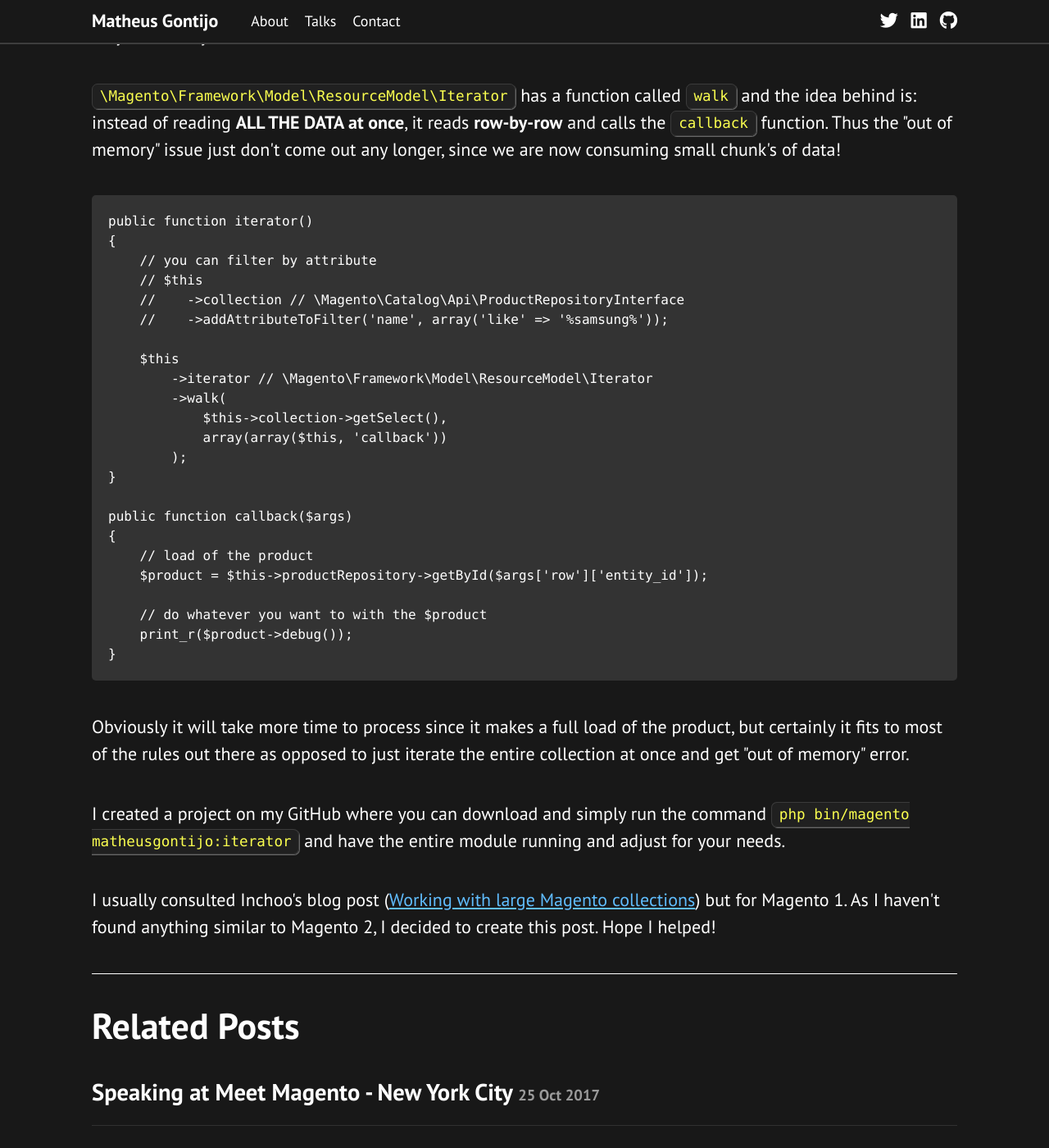
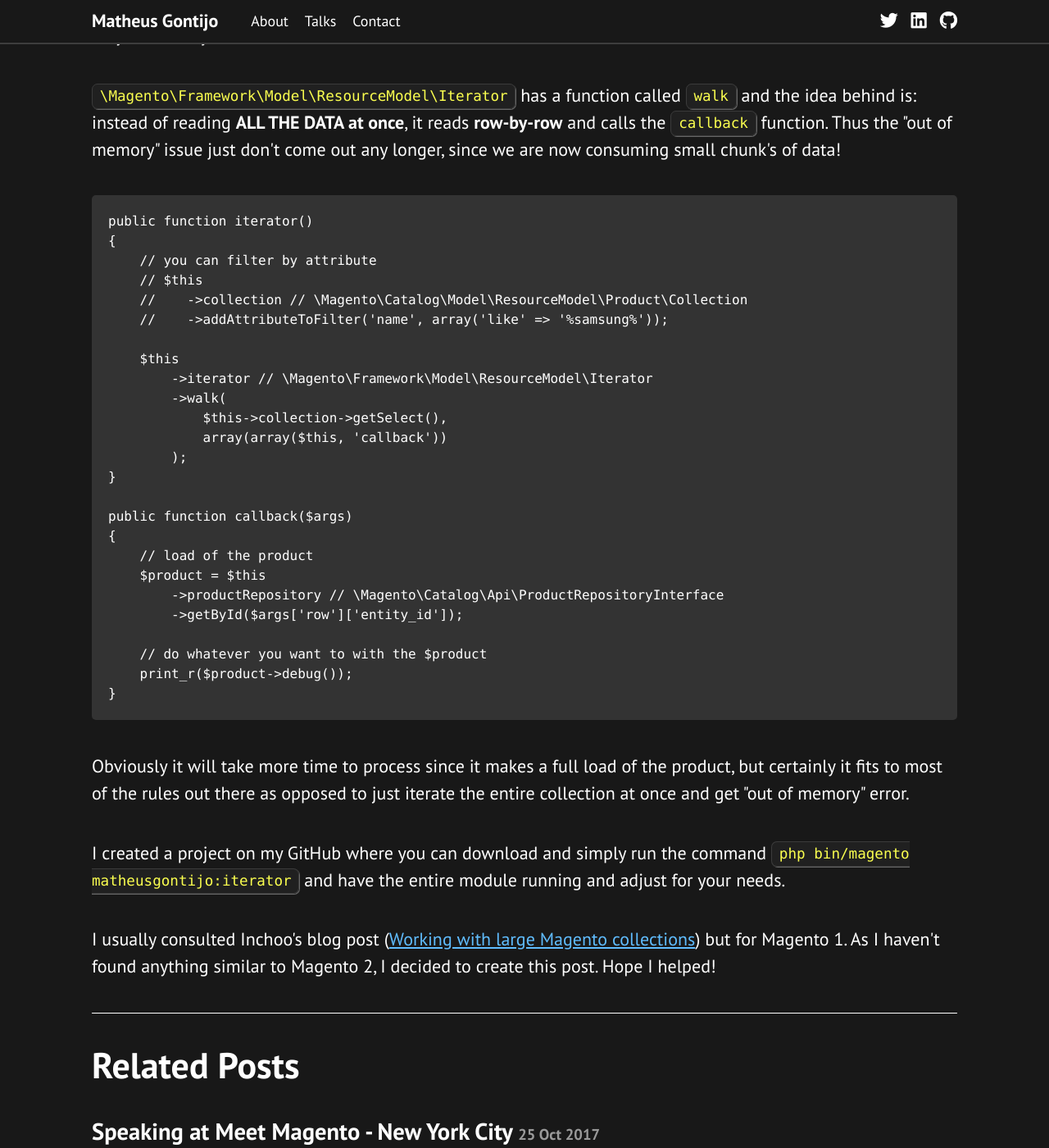
Before and after one commit to matheusgontijo/matheusgontijo.com, a Jekyll site: the page built from _posts/2018-02-10-magento-2-working-with-large-collections-php-fatal-error-allowed-memory-size-of-xxxx-bytes-exhausted.html, in a window 1280 px wide and 1400 px high, scrolled down 620 px. Shown: the whole window at 82% size. Built offline with Jekyll 4.4.1, drawn with Linux system fonts in a browser that asks for light colours; Markdown is read by kramdown in place of the engine named in the settings; comment, search, counter and statistics services are not loaded.

Commit message:
adjusted blog post

```diff
--- a/_posts/2018-02-10-magento-2-working-with-large-collections-php-fatal-error-allowed-memory-size-of-xxxx-bytes-exhausted.html
+++ b/_posts/2018-02-10-magento-2-working-with-large-collections-php-fatal-error-allowed-memory-size-of-xxxx-bytes-exhausted.html
@@ -19,7 +19,7 @@
 {
     // you can filter by attribute
     // $this
-    //    ->collection // \Magento\Catalog\Api\ProductRepositoryInterface
+    //    ->collection // \Magento\Catalog\Model\ResourceModel\Product\Collection
     //    ->addAttributeToFilter('name', array('like' => '%samsung%'));
 
     $this
@@ -33,7 +33,9 @@
 public function callback($args)
 {
     // load of the product
-    $product = $this->productRepository->getById($args['row']['entity_id']);
+    $product = $this
+        ->productRepository // \Magento\Catalog\Api\ProductRepositoryInterface
+        ->getById($args['row']['entity_id']);
 
     // do whatever you want to with the $product
     print_r($product->debug());
```
